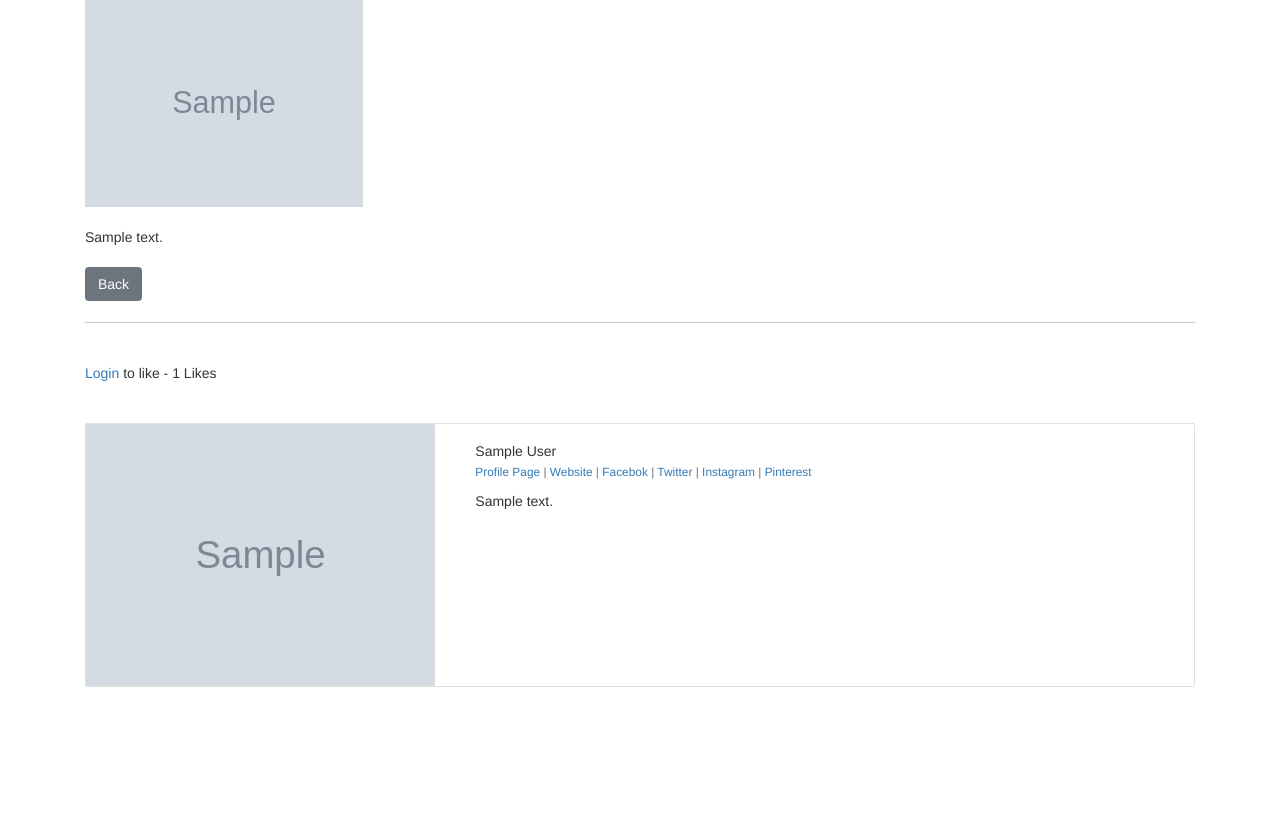
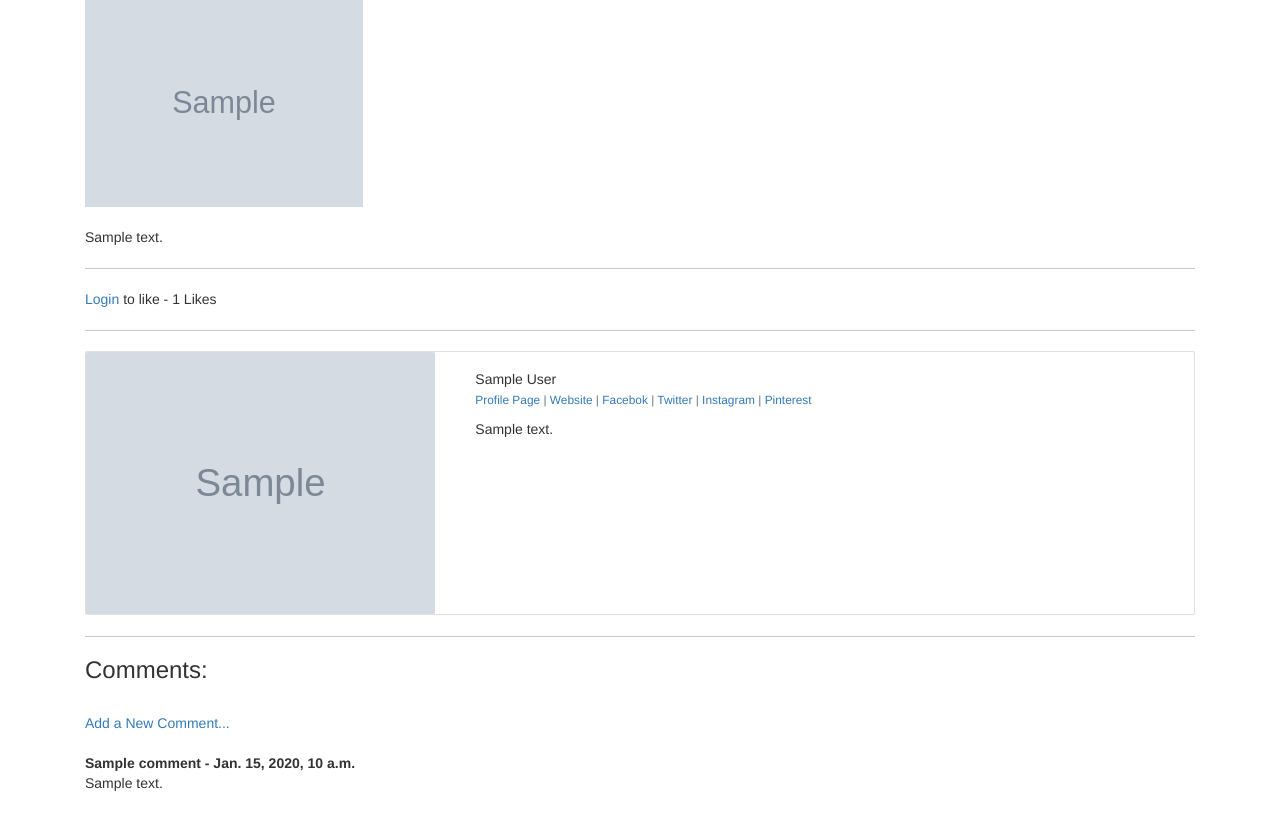
Before and after one commit to NikeshPakuwal/Blog-Application, a Django app: page /article/1 in a window 1280 px wide. Shown: the part 255-1068 px from the top of the page. Before the commit the page ends 942 px from the top, so only its background shows below. Run offline with Django 3.2, Linux system fonts and the light colour scheme; tables that the repository leaves empty hold one stand-in row (values such as "Sample post"); grey boxes marked "Sample" are stand-in pictures; some libraries are stand-ins or nearby versions.

Commit message:
Added Comment Section

```diff
--- a/blogApp/admin.py
+++ b/blogApp/admin.py
@@ -1,6 +1,7 @@
 from django.contrib import admin
-from .models import Post, Category, Profile
+from .models import Post, Category, Profile, Comment
 
 admin.site.register(Post)
 admin.site.register(Category)
 admin.site.register(Profile)
+admin.site.register(Comment)
--- a/blogApp/forms.py
+++ b/blogApp/forms.py
@@ -1,5 +1,5 @@
 from django import forms
-from .models import Post, Category
+from .models import Post, Category, Comment
 
 choices = Category.objects.all().values_list('name', 'name')
 choice_list = []
@@ -30,3 +30,12 @@ class UpdateForm(forms.ModelForm):
             'body' : forms.Textarea(attrs={'class':'form-control'}),
             'snippet' : forms.Textarea(attrs={'class':'form-control'}),
         }
+
+class CommentForm(forms.ModelForm):
+    class Meta:
+        model = Comment
+        fields = ('name', 'body')
+        widgets = {
+            'name' : forms.TextInput(attrs={'class':'form-control'}),
+            'body' : forms.Textarea(attrs={'class':'form-control'}),
+        }
--- a/blogApp/models.py
+++ b/blogApp/models.py
@@ -51,3 +51,12 @@ class Profile(models.Model):
 
     def get_absolute_url(self):
         return reverse('home')
+
+class Comment(models.Model):
+    post = models.ForeignKey(Post, related_name='comments', on_delete=models.CASCADE)
+    name = models.CharField(max_length=255)
+    body = models.TextField()
+    date_added = models.DateTimeField(auto_now_add=True)
+
+    def __str__(self):
+        return '%s - %s' % (self.post.title, self.name)
--- a/blogApp/templates/article_details.html
+++ b/blogApp/templates/article_details.html
@@ -25,10 +25,7 @@
 
     {{post.body | safe}}
 
-    <br><br>
-    <a href="{% url 'home' %}" class="btn btn-secondary">Back</a>
-    <br>
-    <hr><br>
+    <hr>
     <form action="{% url 'like_post' post.pk %}" method="POST">
         {% csrf_token %}
         {% if user.is_authenticated %}
@@ -43,7 +40,7 @@
             - {{total_likes}} Likes
     </form>
 
-    <br><br>
+    <hr>
 
     <div class="card mb-3" >
         <div class="row no-gutters">
@@ -81,4 +78,17 @@
         </div>
     </div>
 
+    <hr>
+
+    <h3>Comments: </h3> <br>
+    {% if not post.comments.all %}
+        No comments written. <a href="{% url 'add_comment' post.pk %}">Add a Comment...</a>
+    {% else %}
+        <a href="{% url 'add_comment' post.pk %}">Add a New Comment...</a> <br> <br>
+        {% for comment in post.comments.all %}
+            <strong>{{comment.name}} - {{comment.date_added}}</strong> <br>
+            {{comment.body}} <br> <br>
+        {% endfor %}
+    {% endif %}
+
 {% endblock %}
--- a/blogApp/urls.py
+++ b/blogApp/urls.py
@@ -1,7 +1,7 @@
 from blogApp.models import Category
 from django.urls import path
 from . import views
-from .views import HomeView, ArticleDetailView, AddPostView, UpdateProfileView, DeletePostView, AddCategoryView, CategoryView, CategoryListView, LikeView
+from .views import HomeView, ArticleDetailView, AddPostView, UpdateProfileView, DeletePostView, AddCategoryView, CategoryView, CategoryListView, LikeView, AddCommentView
 
 
 urlpatterns = [
@@ -19,5 +19,5 @@ urlpatterns = [
 
     path('like/<int:pk>', LikeView, name='like_post'),
 
-
+    path('article/<int:pk>/comment/', AddCommentView.as_view(), name = 'add_comment'),
 ]
--- a/blogApp/views.py
+++ b/blogApp/views.py
@@ -3,8 +3,8 @@ from django.urls.base import reverse, reverse_lazy
 from blogApp.models import Post
 from django.shortcuts import redirect, render, get_object_or_404
 from django.views.generic import ListView, DetailView, CreateView, UpdateView, DeleteView
-from .models import Category, Post
-from .forms import PostForm, UpdateForm
+from .models import Category, Post, Comment
+from .forms import CommentForm, PostForm, UpdateForm
 from django.urls import reverse_lazy, reverse
 from django.http import HttpResponseRedirect
 
@@ -89,3 +89,14 @@ def LikeView(request, pk):
         liked = True
 
     return HttpResponseRedirect(reverse('article-detail', args=[str(pk)]))
+
+class AddCommentView(CreateView):
+    model = Comment
+    form_class = CommentForm
+    template_name = 'add_comment.html'
+
+    def form_valid(self, form):
+        form.instance.post_id = self.kwargs['pk']
+        return super().form_valid(form)
+
+    success_url = reverse_lazy('home')
```
Also changed, not shown: blogApp/templates/add_comment.html (added, +15 -0 lines), blogApp/migrations/0006_comment.py (added).
